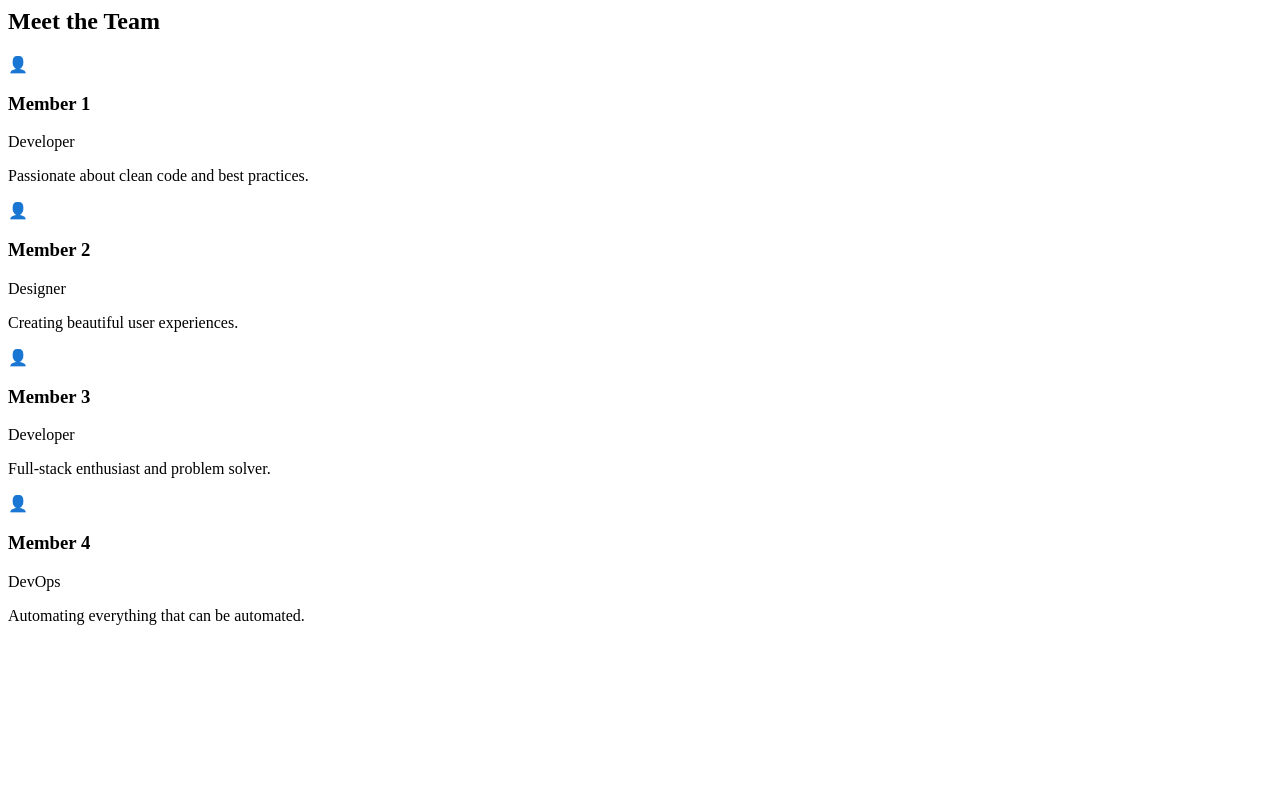
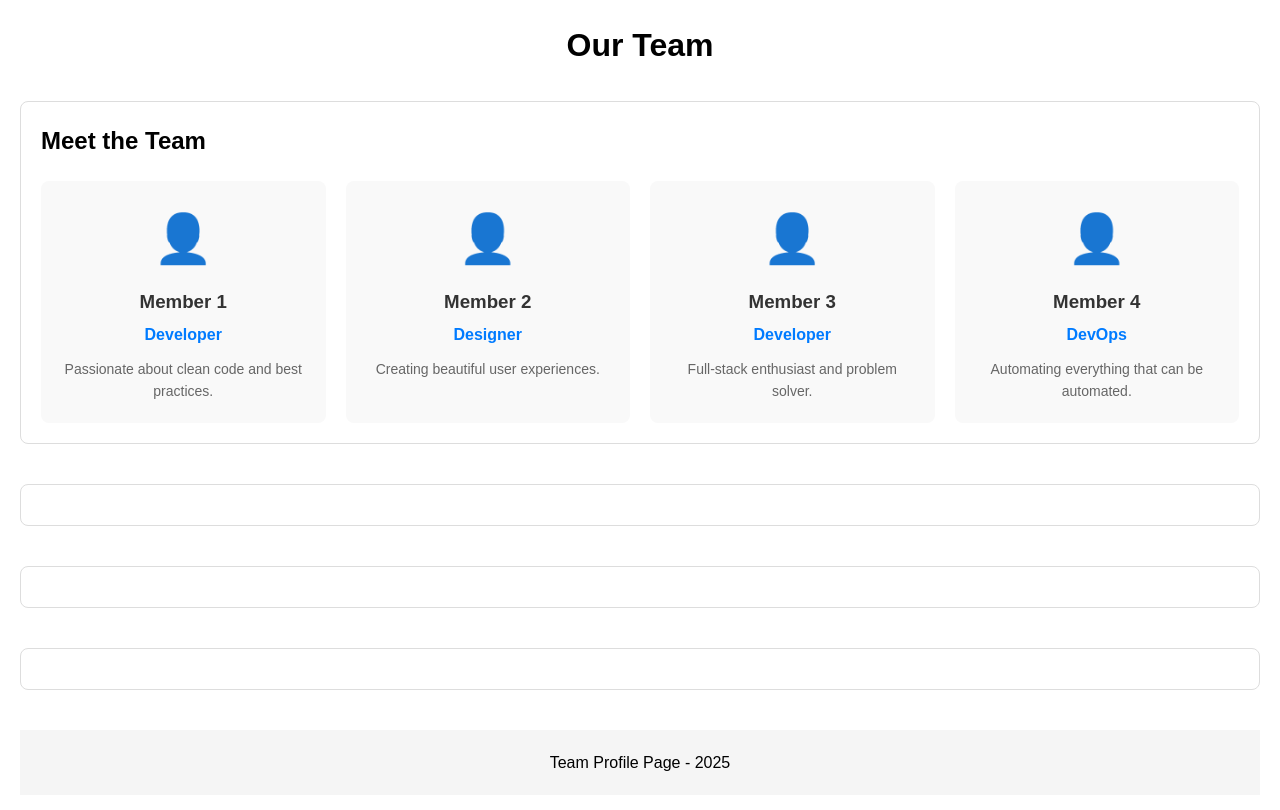
Before and after one commit to mengshenkkk/learn_git, a plain HTML site: page index.html in a window 1280 px wide. Drawn offline with Linux system fonts and the light colour scheme.

Commit message:
meng second change

````diff
--- a/index.html
+++ b/index.html
@@ -1,3 +1,17 @@
+<!DOCTYPE html>
+<html lang="en">
+<head>
+    <meta charset="UTF-8">
+    <meta name="viewport" content="width=device-width, initial-scale=1.0">
+    <title>Team Profile</title>
+    <link rel="stylesheet" href="styles.css">
+</head>
+<body>
+    <header>
+        <h1>Our Team</h1>
+    </header>
+
+    <main>
         <section id="members">
             <h2>Meet the Team</h2>
             <div class="members-grid">
@@ -27,3 +41,24 @@
                 </div>
             </div>
         </section>
+
+        <section id="skills">
+            <!-- Skills section will be added here -->
+        </section>
+
+        <section id="projects">
+            <!-- Projects section will be added here -->
+        </section>
+
+        <section id="contact">
+            <!-- Contact form will be added here -->
+        </section>
+    </main>
+
+    <footer>
+        <p>Team Profile Page - 2025</p>
+    </footer>
+
+    <script src="script.js"></script>
+</body>
+</html>
--- a/styles.css
+++ b/styles.css
@@ -1,4 +1,37 @@
-```css
+* {
+    margin: 0;
+    padding: 0;
+    box-sizing: border-box;
+}
+
+body {
+    font-family: Arial, sans-serif;
+    line-height: 1.6;
+    padding: 20px;
+}
+
+header {
+    text-align: center;
+    margin-bottom: 30px;
+}
+
+section {
+    margin-bottom: 40px;
+    padding: 20px;
+    border: 1px solid #ddd;
+    border-radius: 8px;
+}
+
+footer {
+    text-align: center;
+    margin-top: 40px;
+    padding: 20px;
+    background: #f5f5f5;
+}
+
+/* ===========================================
+   Team Members Styles (Person A)
+   =========================================== */
 .members-grid {
     display: grid;
     grid-template-columns: repeat(auto-fit, minmax(200px, 1fr));
@@ -38,4 +71,17 @@
     color: #666;
     font-size: 14px;
 }
-```
+
+/* ===========================================
+   Skills Section Styles (Person B)
+   =========================================== */
+
+
+/* ===========================================
+   Projects Section Styles (Person C)
+   =========================================== */
+
+
+/* ===========================================
+   Contact Form Styles (Person D)
+   =========================================== */
````
Lines whose indentation alone changed are shown as unchanged.
